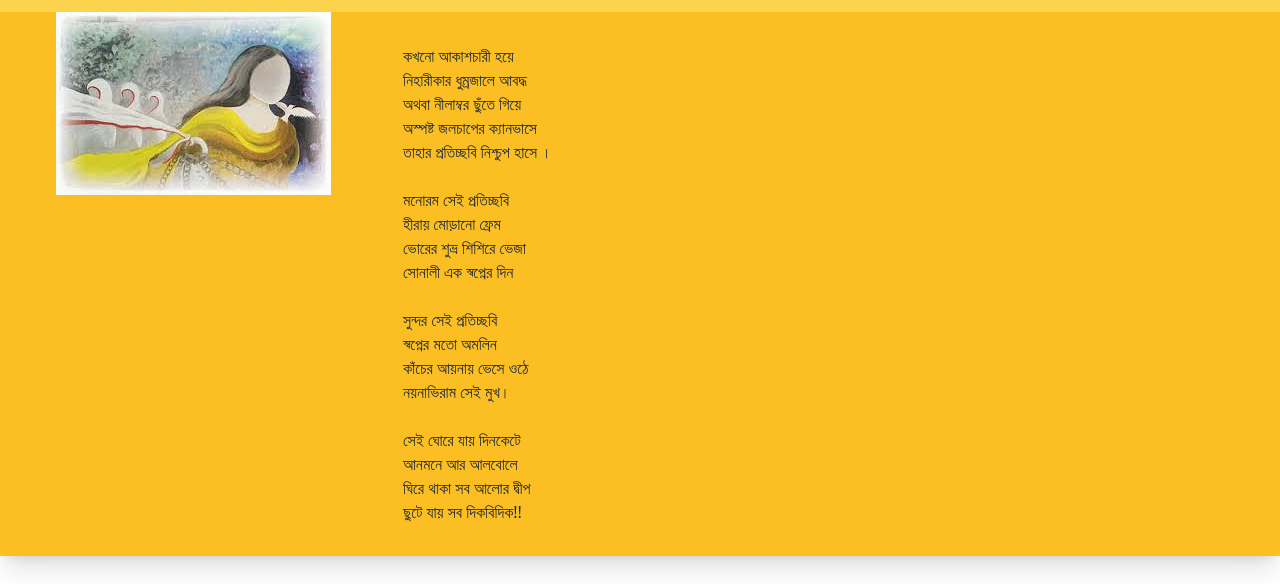
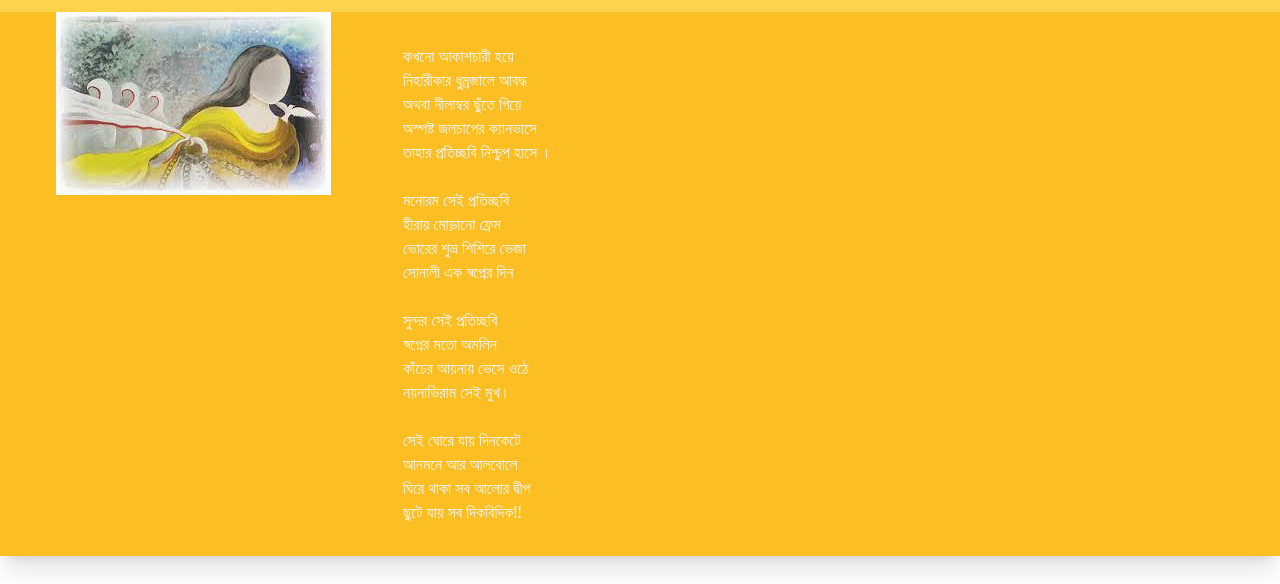
Before and after one commit to Tanim765/OSOMAPTO, a plain HTML site: page index.html in a window 1280 px wide. Shown: the part 216-800 px from the top of the page. Drawn offline with nearby package versions, Linux system fonts and the light colour scheme.

Commit message:
first commit

```diff
--- a/index.html
+++ b/index.html
@@ -23,7 +23,7 @@
             <figure class="ml-14"><img class="lg:w-[220%]" src="img/images.jpeg" alt="Movie" /></figure>
             <div class="card-body ml-10">
 
-                <p> কখনো আকাশচারী হয়ে <br>
+                <p class="text-neutral-100"> কখনো আকাশচারী হয়ে <br>
                     নিহারীকার ধুম্রজালে আবদ্ধ <br>
                     অথবা নীলাম্বর ছুঁতে গিয়ে <br>
                     অস্পষ্ট জলচাপের ক্যানভাসে <br>
```
